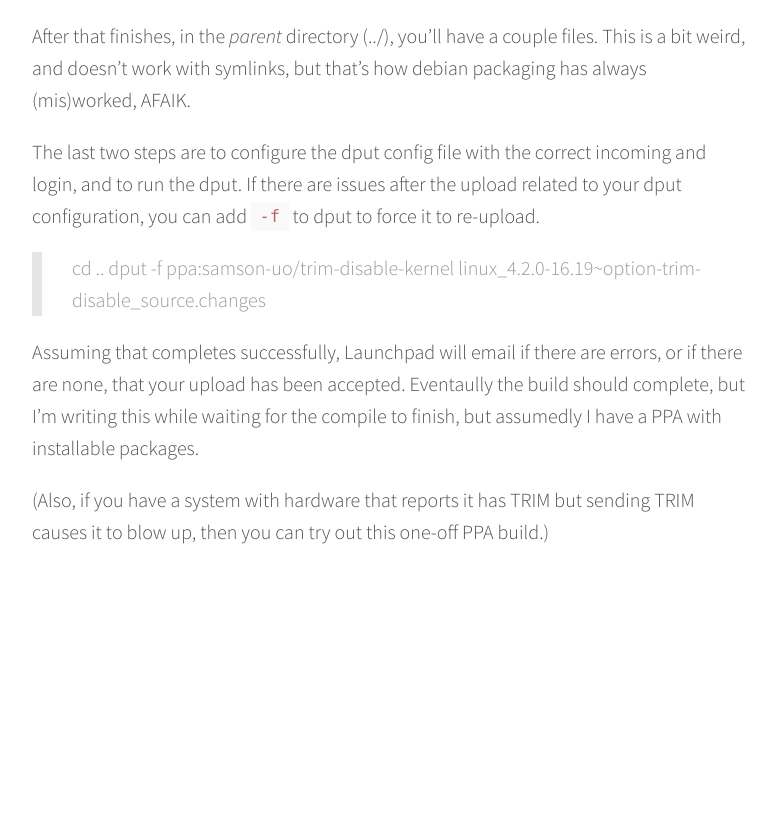
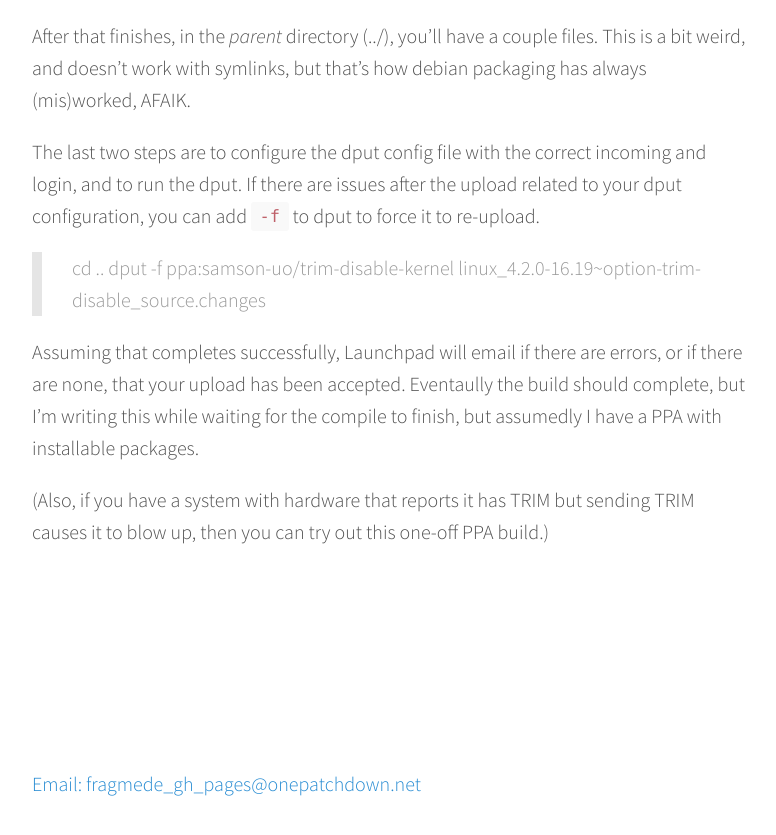
Before and after one commit to fragmede/fragmede.github.io, a Jekyll site: the page built from _posts/2015-11-07-ubuntu-kernel-ppa.markdown, in a window 1280 px wide and 900 px high, scrolled down 1189 px. Shown: the top 835 px of the window, without its empty margins (248-1024 px from the left). Built offline with Jekyll 4.4.1, drawn with Linux system fonts in a browser that asks for light colours; before the commit the page ends 1857 px from its top, so only the background shows below that.

Commit message:
tweak theme.

```diff
--- a/_config.yml
+++ b/_config.yml
@@ -2,7 +2,7 @@
 title: Blogity blog blog.
 name: samson
 email: fragmede_gh_pages@onepatchdown.net
-description: "blogidy blog blog"
+description: "blogidy blog blog: random notes/thoughts/etc"
 baseurl: ""
 url: "http://blog.onepatchdown.net"
 #twitter_username:
--- a/_includes/footer.html
+++ b/_includes/footer.html
@@ -1,61 +1,10 @@
 <footer class="site-footer">
-
-  <div class="wrap">
-
-    <h2 class="footer-heading">{{ site.title }}</h2>
-
-    <div class="footer-col-1 column">
-      <ul>
-        <li>{{ site.title }}</li>
-        <li><a href="mailto:{{ site.email }}">{{ site.email }}</a></li>
-      </ul>
-    </div>
-
-    <div class="footer-col-2 column">
-      <ul>
-        {% if site.github_username %}<li>
-          <a href="https://github.com/{{ site.github_username }}">
-            <span class="icon github">
-              <svg version="1.1" class="github-icon-svg" xmlns="http://www.w3.org/2000/svg" xmlns:xlink="http://www.w3.org/1999/xlink" x="0px" y="0px"
-                 viewBox="0 0 16 16" enable-background="new 0 0 16 16" xml:space="preserve">
-                <path fill-rule="evenodd" clip-rule="evenodd" fill="#C2C2C2" d="M7.999,0.431c-4.285,0-7.76,3.474-7.76,7.761
-                c0,3.428,2.223,6.337,5.307,7.363c0.388,0.071,0.53-0.168,0.53-0.374c0-0.184-0.007-0.672-0.01-1.32
-                c-2.159,0.469-2.614-1.04-2.614-1.04c-0.353-0.896-0.862-1.135-0.862-1.135c-0.705-0.481,0.053-0.472,0.053-0.472
-                c0.779,0.055,1.189,0.8,1.189,0.8c0.692,1.186,1.816,0.843,2.258,0.645c0.071-0.502,0.271-0.843,0.493-1.037
-                C4.86,11.425,3.049,10.76,3.049,7.786c0-0.847,0.302-1.54,0.799-2.082C3.768,5.507,3.501,4.718,3.924,3.65
-                c0,0,0.652-0.209,2.134,0.796C6.677,4.273,7.34,4.187,8,4.184c0.659,0.003,1.323,0.089,1.943,0.261
-                c1.482-1.004,2.132-0.796,2.132-0.796c0.423,1.068,0.157,1.857,0.077,2.054c0.497,0.542,0.798,1.235,0.798,2.082
-                c0,2.981-1.814,3.637-3.543,3.829c0.279,0.24,0.527,0.713,0.527,1.437c0,1.037-0.01,1.874-0.01,2.129
-                c0,0.208,0.14,0.449,0.534,0.373c3.081-1.028,5.302-3.935,5.302-7.362C15.76,3.906,12.285,0.431,7.999,0.431z"/>
-              </svg>
-            </span>
-            <span class="username">{{ site.github_username }}</span>
-          </a>
-        </li>{% endif %}
-        {% if site.twitter_username %}<li>
-          <a href="https://twitter.com/{{ site.twitter_username }}">
-            <span class="icon twitter">
-              <svg version="1.1" class="twitter-icon-svg" xmlns="http://www.w3.org/2000/svg" xmlns:xlink="http://www.w3.org/1999/xlink" x="0px" y="0px"
-                 viewBox="0 0 16 16" enable-background="new 0 0 16 16" xml:space="preserve">
-                <path fill="#C2C2C2" d="M15.969,3.058c-0.586,0.26-1.217,0.436-1.878,0.515c0.675-0.405,1.194-1.045,1.438-1.809
-                c-0.632,0.375-1.332,0.647-2.076,0.793c-0.596-0.636-1.446-1.033-2.387-1.033c-1.806,0-3.27,1.464-3.27,3.27
-                c0,0.256,0.029,0.506,0.085,0.745C5.163,5.404,2.753,4.102,1.14,2.124C0.859,2.607,0.698,3.168,0.698,3.767
-                c0,1.134,0.577,2.135,1.455,2.722C1.616,6.472,1.112,6.325,0.671,6.08c0,0.014,0,0.027,0,0.041c0,1.584,1.127,2.906,2.623,3.206
-                C3.02,9.402,2.731,9.442,2.433,9.442c-0.211,0-0.416-0.021-0.615-0.059c0.416,1.299,1.624,2.245,3.055,2.271
-                c-1.119,0.877-2.529,1.4-4.061,1.4c-0.264,0-0.524-0.015-0.78-0.046c1.447,0.928,3.166,1.469,5.013,1.469
-                c6.015,0,9.304-4.983,9.304-9.304c0-0.142-0.003-0.283-0.009-0.423C14.976,4.29,15.531,3.714,15.969,3.058z"/>
-              </svg>
-            </span>
-            <span class="username">{{ site.twitter_username }}</span>
-          </a>
-        </li>{% endif %}
-      </ul>
-    </div>
-
-    <div class="footer-col-3 column">
-      <p class="text">{{ site.description }}</p>
-    </div>
-
-  </div>
-
+<div class="container">
+	<div class="row">
+		<!--<div class="footer-col-1">{{ site.title }}</div>-->
+		<div class="footer-col-2"><a href="mailto:{{ site.email }}">Email: {{ site.email }}</a></div>
+		<!--<div class="footer-col-3"><a href="https://github.com/{{ site.github_username }}">GitHub: {{ site.github_username }}</a></div>-->
+		<!--<div class="footer-col-4"><p class="text">{{ site.description }}</p></div>-->
+	</div>
+</div>
 </footer>
--- a/_includes/head.html
+++ b/_includes/head.html
@@ -8,5 +8,6 @@
 
     <!-- Custom CSS -->
     <link rel="stylesheet" href="{{ "/css/main.css" | prepend: site.baseurl }}">
+    <link href="https://maxcdn.bootstrapcdn.com/bootstrap/3.3.5/css/bootstrap.min.css" rel="stylesheet" integrity="sha256-MfvZlkHCEqatNoGiOXveE8FIwMzZg4W85qfrfIFBfYc= sha512-dTfge/zgoMYpP7QbHy4gWMEGsbsdZeCXz7irItjcC3sPUFtf0kuFbDz/ixG7ArTxmDjLXDmezHubeNikyKGVyQ==" crossorigin="anonymous">
 
 </head>
--- a/_layouts/default.html
+++ b/_layouts/default.html
@@ -11,5 +11,7 @@
   <div class="container">
     {{ content }}
   </div>
+  {% include footer.html %}
+
 </body>
 </html>
```
